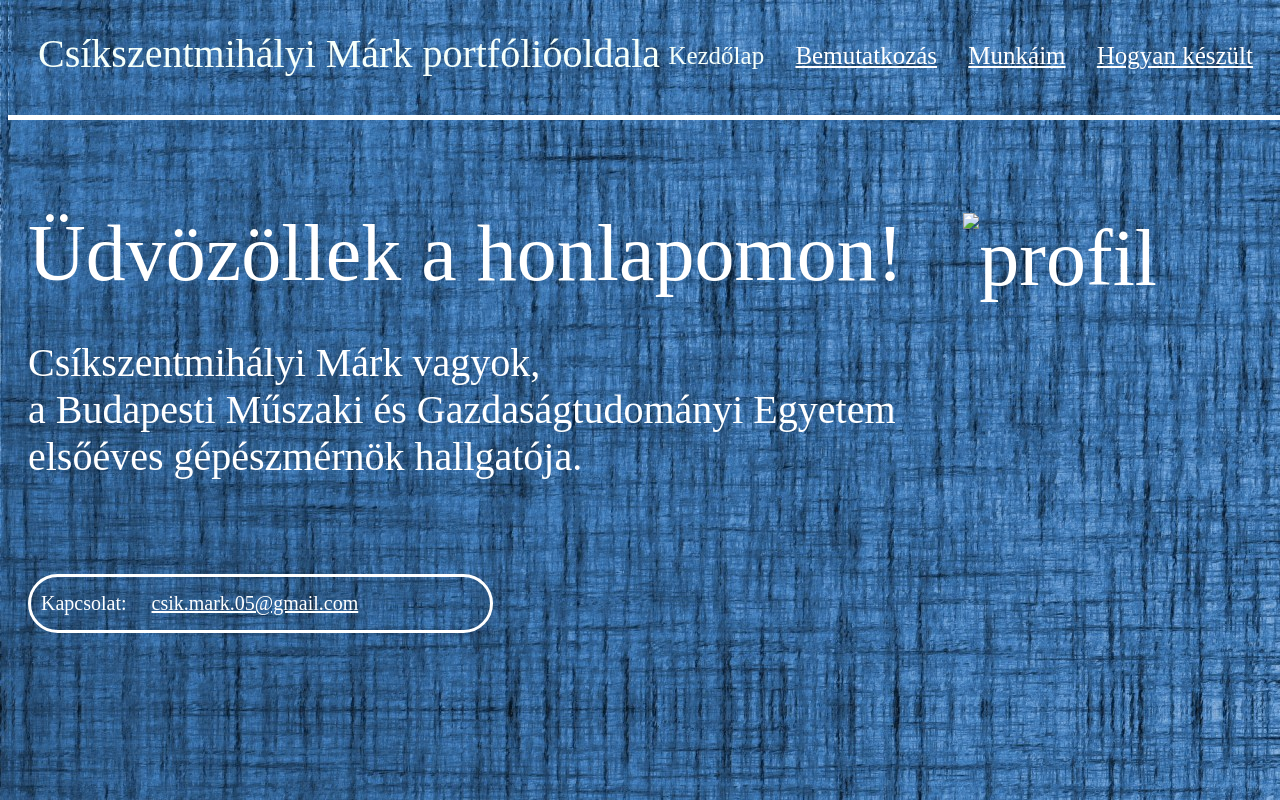
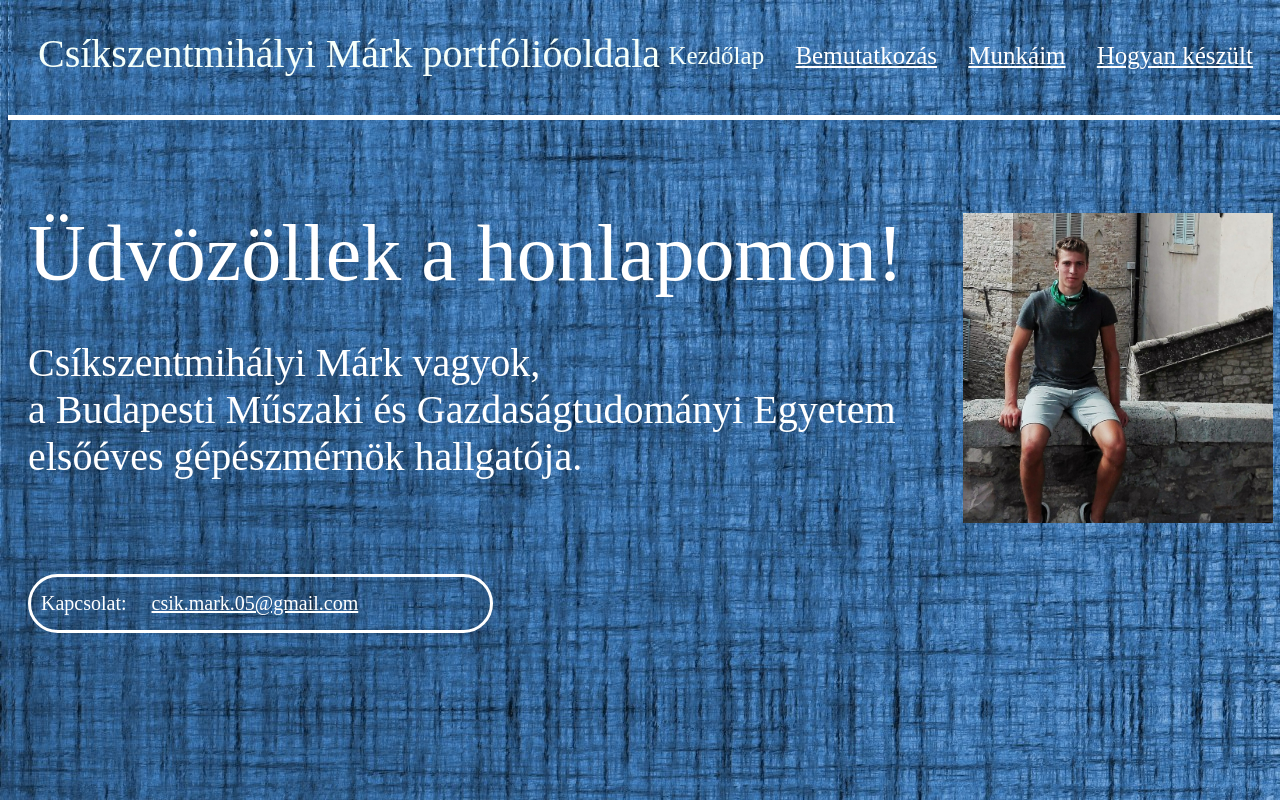
Before and after one commit to csikszentmihalyimark/csikszentmihalyi_mark_portfolio, a plain HTML site: page index.html in a window 1280 px wide. Drawn offline with Linux system fonts and the light colour scheme; files whose address does not match are found by name.

Commit message:
Update index.html

```diff
--- a/index.html
+++ b/index.html
@@ -24,7 +24,7 @@
 
 	<main class="udvozlet">
 		<div
-		 class="udvozlet1">Üdvözöllek a honlapomon!&nbsp; &nbsp;<img class="profil"src="css/profil.jpg" ; alt="profil" width="310" height="310" ></div
+		 class="udvozlet1">Üdvözöllek a honlapomon!&nbsp; &nbsp;<img class="profil"src="profil.jpg" ; alt="profil" width="310" height="310" ></div
 		 >
 		 <div class="udvozlet2">Csíkszentmihályi Márk vagyok, <br> a Budapesti Műszaki és Gazdaságtudományi Egyetem <br> elsőéves gépészmérnök hallgatója. <br><br><br></div>
 		 <div class="alul">
```
